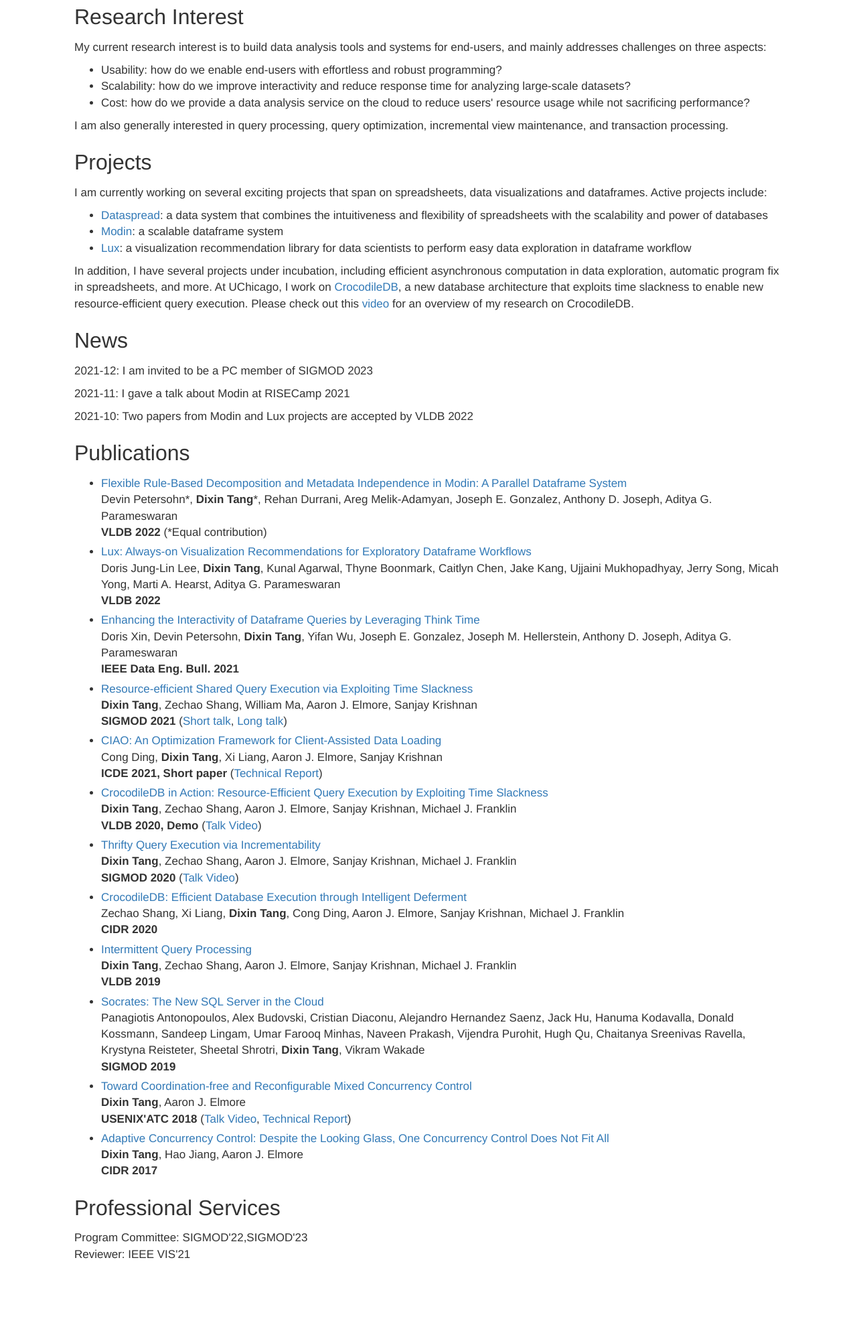
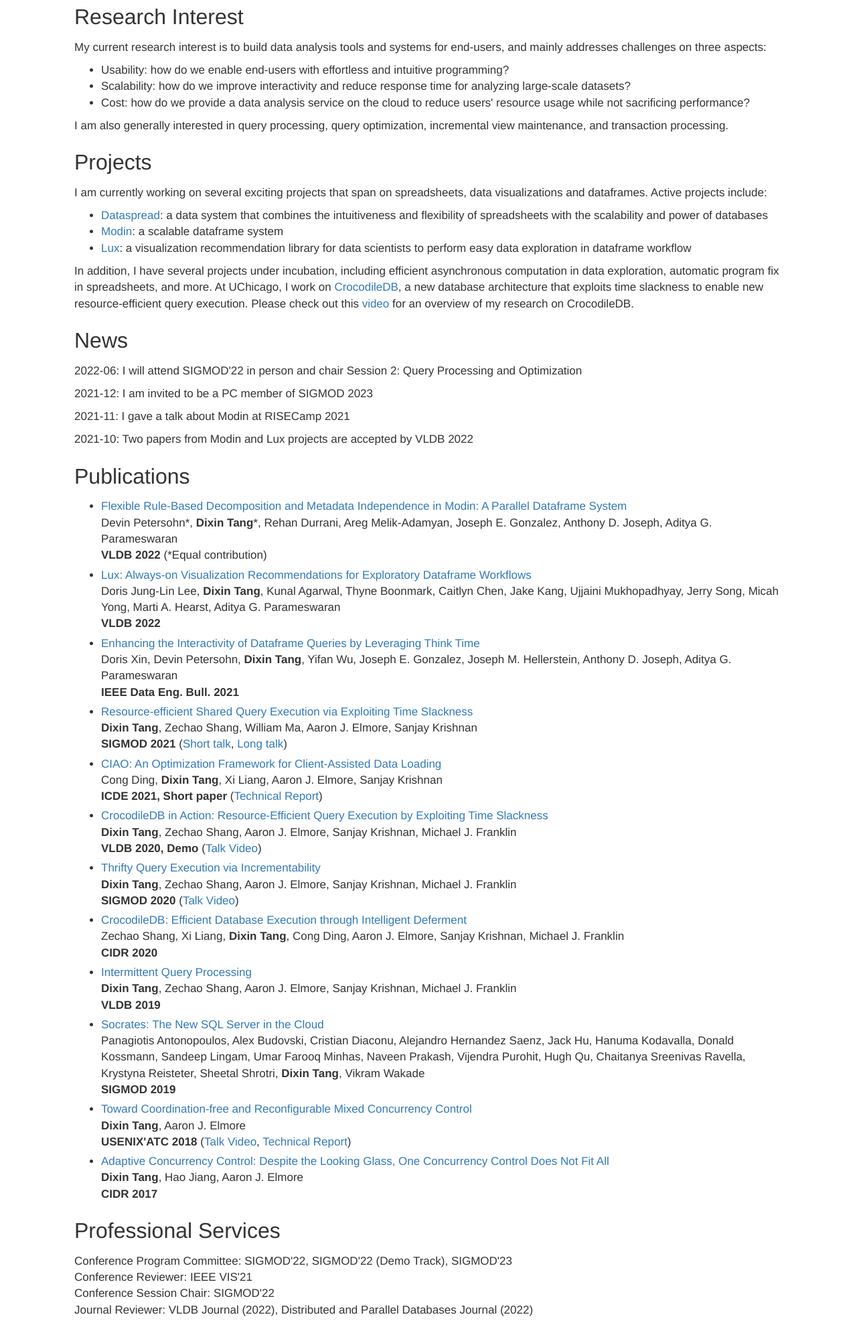
Before and after one commit to dx-tang/dx-tang.github.io, a plain HTML site: page homepage/index.html in a window 1280 px wide. Shown: the part 444-2422 px from the top of the page at 67% size. Before the commit the page ends 2339 px from the top, so only its background shows below. Drawn offline with nearby package versions, Linux system fonts and the light colour scheme.

Commit message:
new page

```diff
--- a/homepage/index.html
+++ b/homepage/index.html
@@ -71,7 +71,7 @@
                     <p class="text-justify">
                     My current research interest is to build data analysis tools and systems for end-users, and mainly addresses challenges on three aspects:
                     <ul>
-                    	<li>Usability: how do we enable end-users with effortless and robust programming?</li>
+                    	<li>Usability: how do we enable end-users with effortless and intuitive programming?</li>
                     	<li>Scalability: how do we improve interactivity and reduce response time for analyzing large-scale datasets?</li>
                     	<li>Cost: how do we provide a data analysis service on the cloud to reduce users' resource usage while not sacrificing performance?</li>
                     </ul>
@@ -101,6 +101,7 @@
             <div class="row" style="margin-top: 10px">
                 <div class="col-md-12">
                     <p class="header-font">News</p>
+                    <p> 2022-06: I will attend SIGMOD'22 in person and chair Session 2: Query Processing and Optimization
                     <p> 2021-12: I am invited to be a PC member of SIGMOD 2023
                     <p> 2021-11: I gave a talk about Modin at RISECamp 2021
                     <p> 2021-10: Two papers from Modin and Lux projects are accepted by VLDB 2022</p>
@@ -199,8 +200,10 @@
                 <div class="col-md-12">
                     <p class="header-font">Professional Services</p>
                     <p class="text-justify">
-                    Program Committee: SIGMOD'22,SIGMOD'23<br>
-                    Reviewer: IEEE VIS'21
+                    Conference Program Committee: SIGMOD'22, SIGMOD'22 (Demo Track), SIGMOD'23<br>
+                    Conference Reviewer: IEEE VIS'21 <br>
+                    Conference Session Chair: SIGMOD'22 <br>
+                    Journal Reviewer: VLDB Journal (2022), Distributed and Parallel Databases Journal (2022)
                     </p>
                 </div>
             </div>
```
Also changed, not shown: DB-Tang-new_resized.jpg (added), 1 other file.
